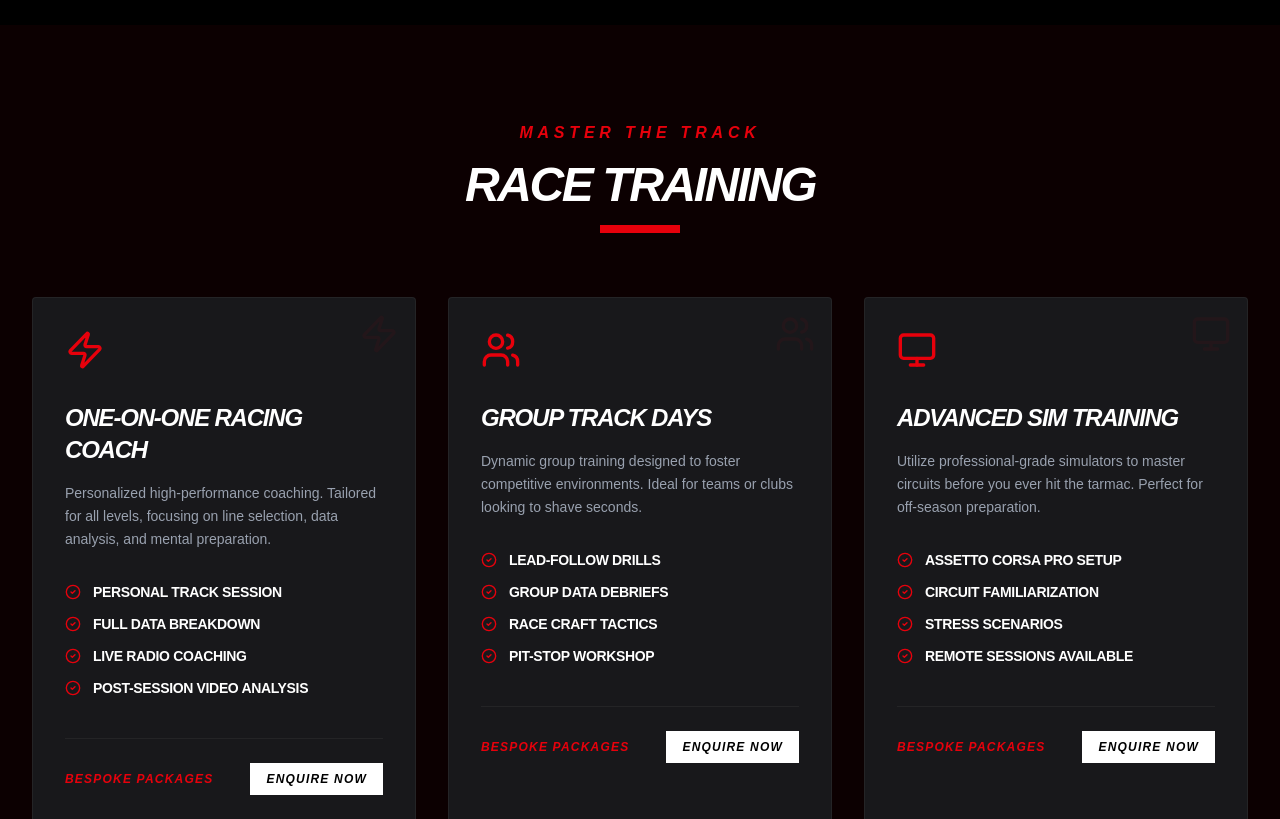
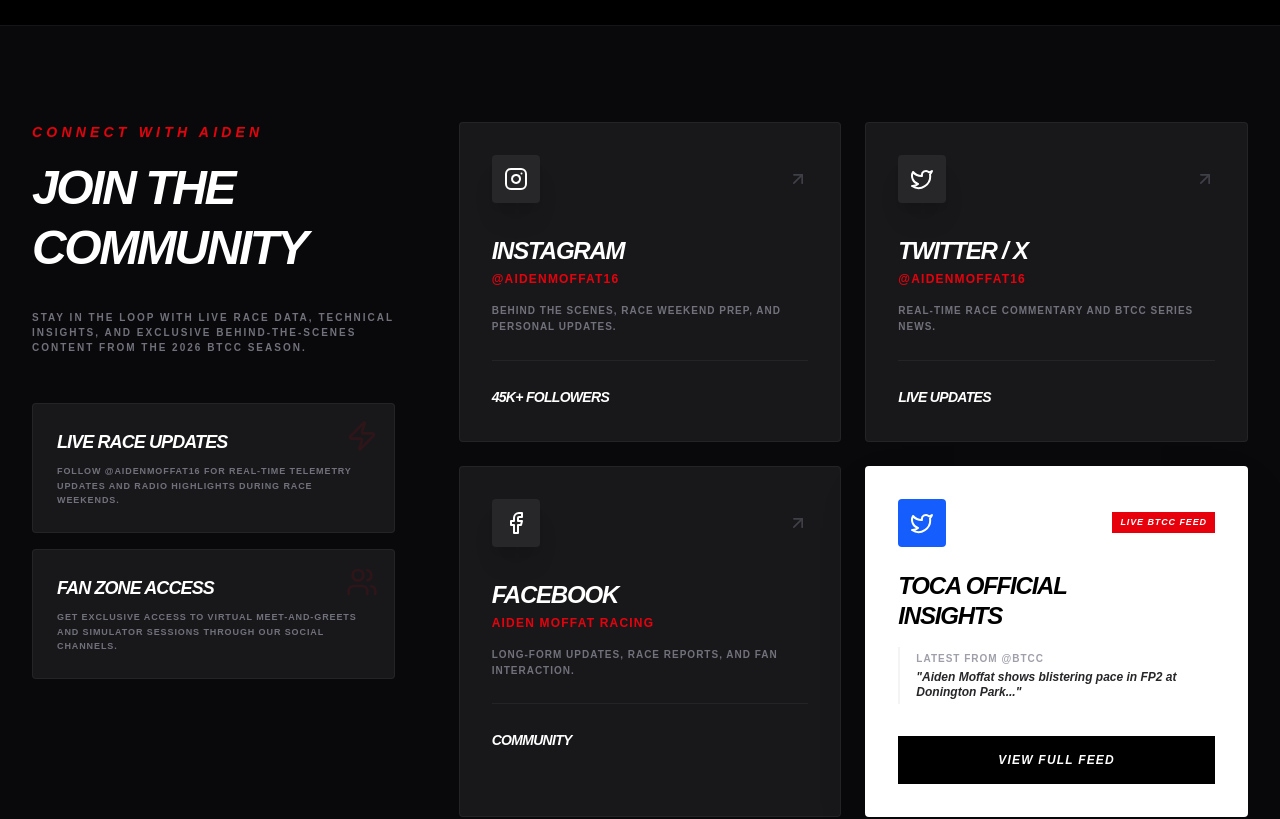
Before and after one commit to MarketingCo/aiden-moffat-racing, a Next.js app: page / in a window 1280 px wide. Shown: the part 3760-4579 px from the top of the page. Built offline with nearby package versions, Linux system fonts and the light colour scheme.

Commit message:
Add Social Feed section with BTCC and personal social integration

```diff
--- a/package.json
+++ b/package.json
@@ -13,7 +13,8 @@
     "lucide-react": "^0.474.0",
     "next": "16.2.4",
     "react": "19.2.4",
-    "react-dom": "19.2.4"
+    "react-dom": "19.2.4",
+    "react-tweet": "^3.3.0"
   },
   "devDependencies": {
     "@tailwindcss/postcss": "^4",
--- a/src/app/page.tsx
+++ b/src/app/page.tsx
@@ -3,6 +3,7 @@ import Hero from '@/components/Hero';
 import About from '@/components/About';
 import Calendar from '@/components/Calendar';
 import Gallery from '@/components/Gallery';
+import SocialFeed from '@/components/SocialFeed';
 import Services from '@/components/Services';
 import Sponsors from '@/components/Sponsors';
 import Footer from '@/components/Footer';
@@ -15,6 +16,7 @@ export default function Home() {
       <About />
       <Calendar />
       <Gallery />
+      <SocialFeed />
       <Services />
       <Sponsors />
       <Footer />
--- /dev/null
+++ b/src/components/SocialFeed.tsx
@@ -0,0 +1,156 @@
+'use client';
+
+import { motion } from 'framer-motion';
+import { Instagram, Twitter, Facebook, ArrowUpRight, Zap, Users } from 'lucide-react';
+
+export default function SocialFeed() {
+  const socialPlatforms = [
+    {
+      name: 'Instagram',
+      handle: '@aidenmoffat16',
+      icon: <Instagram className="h-6 w-6" />,
+      color: 'hover:bg-pink-600',
+      href: 'https://www.instagram.com/aidenmoffat16',
+      stats: '45K+ Followers',
+      description: 'Behind the scenes, race weekend prep, and personal updates.'
+    },
+    {
+      name: 'Twitter / X',
+      handle: '@AidenMoffat16',
+      icon: <Twitter className="h-6 w-6" />,
+      color: 'hover:bg-blue-500',
+      href: 'https://twitter.com/AidenMoffat16',
+      stats: 'Live Updates',
+      description: 'Real-time race commentary and BTCC series news.'
+    },
+    {
+      name: 'Facebook',
+      handle: 'Aiden Moffat Racing',
+      icon: <Facebook className="h-6 w-6" />,
+      color: 'hover:bg-blue-700',
+      href: 'https://www.facebook.com/AidenMoffatRacing',
+      stats: 'Community',
+      description: 'Long-form updates, race reports, and fan interaction.'
+    }
+  ];
+
+  return (
+    <section id="social" className="py-24 bg-zinc-950 border-t border-white/5 overflow-hidden">
+      <div className="max-w-7xl mx-auto px-4 sm:px-6 lg:px-8">
+        <div className="grid grid-cols-1 lg:grid-cols-3 gap-16 items-start">
+
+          {/* Left Column: Heading & X-Feed Callout */}
+          <div className="lg:col-span-1">
+            <span className="text-red-600 font-bold uppercase tracking-[0.3em] mb-4 block italic text-sm text-center lg:text-left">Connect with Aiden</span>
+            <h2 className="text-5xl font-black uppercase italic tracking-tighter leading-tight mb-8 text-center lg:text-left">
+              Join the <span className="text-white">Community</span>
+            </h2>
+            <p className="text-zinc-500 font-bold uppercase text-[10px] tracking-[0.2em] mb-12 text-center lg:text-left">
+              Stay in the loop with live race data, technical insights, and exclusive behind-the-scenes content from the 2026 BTCC season.
+            </p>
+
+            <div className="space-y-4">
+               <div className="p-6 bg-zinc-900 border border-white/5 rounded-sm relative group overflow-hidden">
+                 <div className="absolute top-0 right-0 p-4 opacity-10 group-hover:opacity-100 transition-opacity">
+                   <Zap className="h-8 w-8 text-red-600" />
+                 </div>
+                 <h4 className="text-white font-black uppercase italic tracking-tighter text-lg mb-2">Live Race Updates</h4>
+                 <p className="text-zinc-500 font-bold uppercase text-[9px] tracking-widest leading-relaxed">
+                   Follow @AidenMoffat16 for real-time telemetry updates and radio highlights during race weekends.
+                 </p>
+               </div>
+
+               <div className="p-6 bg-zinc-900 border border-white/5 rounded-sm relative group overflow-hidden">
+                 <div className="absolute top-0 right-0 p-4 opacity-10 group-hover:opacity-100 transition-opacity">
+                   <Users className="h-8 w-8 text-red-600" />
+                 </div>
+                 <h4 className="text-white font-black uppercase italic tracking-tighter text-lg mb-2">Fan Zone Access</h4>
+                 <p className="text-zinc-500 font-bold uppercase text-[9px] tracking-widest leading-relaxed">
+                   Get exclusive access to virtual meet-and-greets and simulator sessions through our social channels.
+                 </p>
+               </div>
+            </div>
+          </div>
+
+          {/* Right Column: Platform Cards */}
+          <div className="lg:col-span-2 grid grid-cols-1 md:grid-cols-2 gap-6">
+            {socialPlatforms.map((platform, index) => (
+              <motion.a
+                key={platform.name}
+                href={platform.href}
+                target="_blank"
+                rel="noopener noreferrer"
+                initial={{ opacity: 0, y: 20 }}
+                whileInView={{ opacity: 1, y: 0 }}
+                transition={{ delay: index * 0.1 }}
+                className={`group relative p-8 bg-zinc-900 border border-white/5 transition-all duration-500 overflow-hidden ${platform.color} hover:border-transparent rounded-sm`}
+              >
+                <div className="relative z-10">
+                  <div className="flex items-center justify-between mb-8">
+                    <div className="p-3 bg-zinc-800 group-hover:bg-white group-hover:text-black transition-colors rounded-sm shadow-xl">
+                      {platform.icon}
+                    </div>
+                    <ArrowUpRight className="h-5 w-5 text-zinc-700 group-hover:text-white transition-colors" />
+                  </div>
+
+                  <h3 className="text-2xl font-black uppercase italic tracking-tighter text-white group-hover:text-white mb-1">
+                    {platform.name}
+                  </h3>
+                  <p className="text-red-600 group-hover:text-white/80 font-bold text-xs uppercase tracking-widest mb-4">
+                    {platform.handle}
+                  </p>
+
+                  <p className="text-zinc-500 group-hover:text-white/70 font-bold uppercase text-[10px] tracking-widest leading-relaxed mb-6">
+                    {platform.description}
+                  </p>
+
+                  <div className="pt-6 border-t border-white/5 group-hover:border-white/20">
+                    <span className="text-white font-black italic tracking-tighter uppercase text-sm">
+                      {platform.stats}
+                    </span>
+                  </div>
+                </div>
+              </motion.a>
+            ))}
+
+            {/* Dedicated BTCC / X Integration Placeholder Card */}
+            <motion.div
+              initial={{ opacity: 0, y: 20 }}
+              whileInView={{ opacity: 1, y: 0 }}
+              transition={{ delay: 0.3 }}
+              className="group relative p-8 bg-white border border-transparent shadow-2xl rounded-sm flex flex-col justify-between"
+            >
+              <div>
+                <div className="flex items-center justify-between mb-6">
+                  <div className="p-3 bg-blue-600 text-white rounded-sm">
+                    <Twitter className="h-6 w-6" />
+                  </div>
+                  <span className="bg-red-600 text-white text-[9px] font-black uppercase px-2 py-1 italic tracking-widest">Live BTCC Feed</span>
+                </div>
+                <h3 className="text-2xl font-black uppercase italic tracking-tighter text-black mb-4 leading-tight">
+                  TOCA Official<br/>Insights
+                </h3>
+                <div className="space-y-4">
+                  <div className="border-l-2 border-zinc-100 pl-4 py-1">
+                    <p className="text-zinc-400 text-[10px] font-bold uppercase tracking-widest">Latest from @BTCC</p>
+                    <p className="text-zinc-800 text-xs font-bold leading-tight mt-1 italic italic">
+                      "Aiden Moffat shows blistering pace in FP2 at Donington Park..."
+                    </p>
+                  </div>
+                </div>
+              </div>
+              <a
+                href="https://twitter.com/BTCC"
+                target="_blank"
+                className="mt-8 flex items-center justify-center gap-2 w-full py-4 bg-black text-white font-black uppercase italic text-xs tracking-widest hover:bg-red-600 transition-all"
+              >
+                View Full Feed
+              </a>
+            </motion.div>
+          </div>
+
+        </div>
+      </div>
+    </section>
+  );
+}
```
Also changed, not shown: 1 other file (tests, documents, lock files or other folders).
